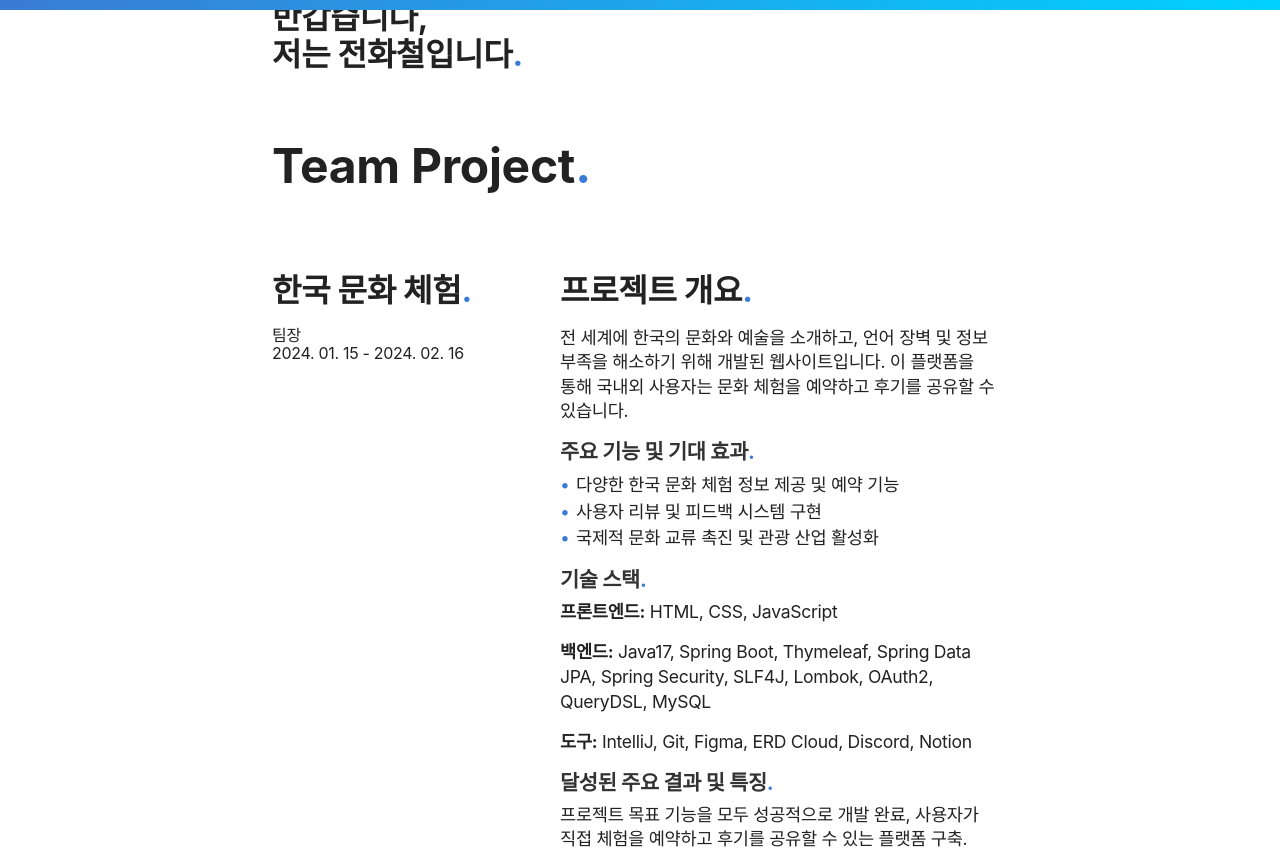
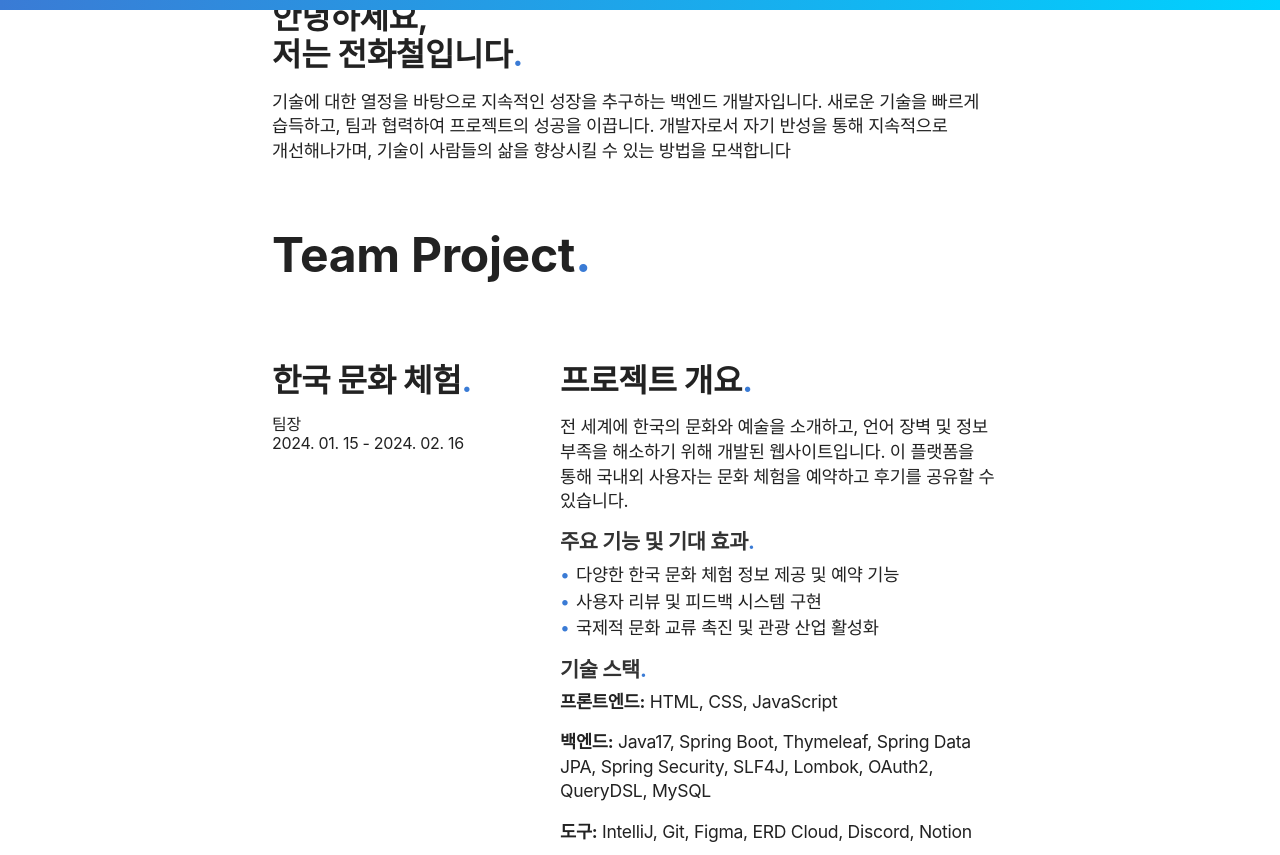
Before and after one commit to J-Cheol/J-Cheol.github.io, a plain HTML site: page index.html in a window 1280 px wide. Shown: the top 855 px of the page. Drawn offline with nearby package versions, Linux system fonts and the light colour scheme; a web font is replaced by a local one.

Commit message:
portfolio : Add personal introduction

```diff
--- a/index.html
+++ b/index.html
@@ -33,11 +33,9 @@
 <div class="container">
     <section>
         <h3>
-            반갑습니다,<br/>저는 전화철입니다<span class="period-mark">.</span>
+            안녕하세요,<br/>저는 전화철입니다<span class="period-mark">.</span>
         </h3>
-        <p class="big-paragraph">
-
-        </p>
+        <p>기술에 대한 열정을 바탕으로 지속적인 성장을 추구하는 백엔드 개발자입니다. 새로운 기술을 빠르게 습득하고, 팀과 협력하여 프로젝트의 성공을 이끕니다. 개발자로서 자기 반성을 통해 지속적으로 개선해나가며, 기술이 사람들의 삶을 향상시킬 수 있는 방법을 모색합니다</p>
     </section>
     <section>
         <h2>Team Project<span class="period-mark">.</span></h2>
```
